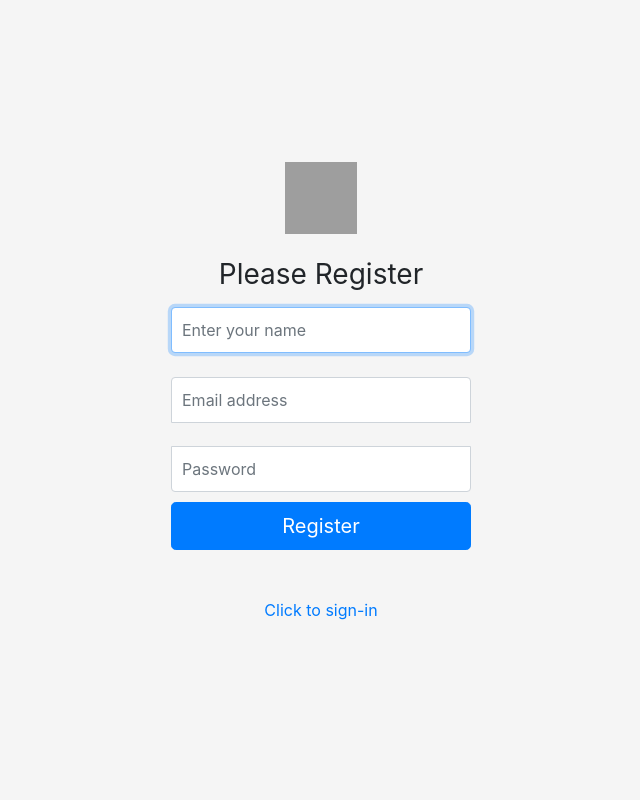
After one commit to ReetRatri/Last_time_learning-, a Django app: page / in a window 1280 px wide. The commit adds this page. Shown: the whole page, without its empty margins (319-959 px from the left). Run offline with Django 5.2, Linux system fonts and the light colour scheme; some libraries are stand-ins or nearby versions; grey boxes are pictures that could not be loaded.

Commit message:
login_authentication

```diff
--- /dev/null
+++ b/learning/myapp/templates/myapp/registration.html
@@ -0,0 +1,121 @@
+<!doctype html>
+<html lang="en">
+
+<head>
+  <meta charset="utf-8">
+  <meta name="viewport" content="width=device-width, initial-scale=1, shrink-to-fit=no">
+  <meta name="description" content="">
+  <meta name="author" content="">
+  <link rel="icon" href="/docs/4.0/assets/img/favicons/favicon.ico">
+
+  <title>Registration</title>
+
+  <link rel="canonical" href="https://getbootstrap.com/docs/4.0/examples/sign-in/">
+
+  <!-- Bootstrap core CSS -->
+  <link rel="stylesheet" href="https://cdn.jsdelivr.net/npm/bootstrap@4.0.0/dist/css/bootstrap.min.css"
+    integrity="sha384-Gn5384xqQ1aoWXA+058RXPxPg6fy4IWvTNh0E263XmFcJlSAwiGgFAW/dAiS6JXm" crossorigin="anonymous">
+
+  <!-- Custom styles for this template -->
+  <script src="https://code.jquery.com/jquery-3.2.1.slim.min.js"
+    integrity="sha384-KJ3o2DKtIkvYIK3UENzmM7KCkRr/rE9/Qpg6aAZGJwFDMVNA/GpGFF93hXpG5KkN"
+    crossorigin="anonymous"></script>
+  <script src="https://cdn.jsdelivr.net/npm/popper.js@1.12.9/dist/umd/popper.min.js"
+    integrity="sha384-ApNbgh9B+Y1QKtv3Rn7W3mgPxhU9K/ScQsAP7hUibX39j7fakFPskvXusvfa0b4Q"
+    crossorigin="anonymous"></script>
+  <script src="https://cdn.jsdelivr.net/npm/bootstrap@4.0.0/dist/js/bootstrap.min.js"
+    integrity="sha384-JZR6Spejh4U02d8jOt6vLEHfe/JQGiRRSQQxSfFWpi1MquVdAyjUar5+76PVCmYl"
+    crossorigin="anonymous"></script>
+  <!-- <link href="signin.css" rel="stylesheet"> -->
+
+</head>
+<style>
+  html,
+  body {
+    height: 100%;
+  }
+
+  body {
+    display: -ms-flexbox;
+    display: -webkit-box;
+    display: flex;
+    -ms-flex-align: center;
+    -ms-flex-pack: center;
+    -webkit-box-align: center;
+    align-items: center;
+    -webkit-box-pack: center;
+    justify-content: center;
+    padding-top: 40px;
+    padding-bottom: 40px;
+    background-color: #f5f5f5;
+  }
+
+  .form-signin {
+    width: 100%;
+    max-width: 330px;
+    padding: 15px;
+    margin: 0 auto;
+  }
+
+  .form-signin .checkbox {
+    font-weight: 400;
+  }
+
+  .form-signin .form-control {
+    position: relative;
+    box-sizing: border-box;
+    height: auto;
+    padding: 10px;
+    font-size: 16px;
+  }
+
+  .form-signin .form-control:focus {
+    z-index: 2;
+  }
+
+  .form-signin input[type="email"] {
+    margin-bottom: -1px;
+    border-bottom-right-radius: 0;
+    border-bottom-left-radius: 0;
+  }
+
+  .form-signin input[type="password"] {
+    margin-bottom: 10px;
+    border-top-left-radius: 0;
+    border-top-right-radius: 0;
+  }
+</style>
+<body class="text-center">
+
+  <form class="form-signin" method="POST">
+    {% csrf_token %}
+    <img class="mb-4" src="https://getbootstrap.com/docs/4.0/assets/brand/bootstrap-solid.svg" alt="" width="72"
+      height="72">
+    <h1 class="h3 mb-3 font-weight-normal">Please Register</h1>
+
+    <label for="name" class="sr-only">Full Name</label>
+    <input type="text" id="name" name="name" class="form-control" placeholder="Enter your name" required autofocus>
+
+   <br>
+
+
+    <label for="inputEmail" class="sr-only">Email address</label>
+    <input type="email" name="email" id="inputEmail" class="form-control" placeholder="Email address" required autofocus>
+
+
+    <br>
+    <label for="inputPassword" class="sr-only">Password</label>
+    <input type="password" name="password" id="inputPassword" class="form-control" placeholder="Password" required>
+    {% if messages %}
+    <ul class="messages">
+      {% for message in messages %}
+      <li{% if message.tags %} class="{{ message.tags }}" {% endif %}>{{ message }}</li>
+        {% endfor %}
+    </ul>
+    {% endif %}
+    <button class="btn btn-lg btn-primary btn-block" type="submit">Register </button>
+    <p class="mt-5 mb-3 text-muted"><a href="login/">Click to sign-in</a></p>
+  </form>
+</body>
+
+</html>
--- a/learning/myapp/templates/myapp/searchbox.html
+++ b/learning/myapp/templates/myapp/searchbox.html
@@ -1,9 +1,4 @@
-{% extends 'myapp/base.html' %}
 
-
-{% block title %}Form Page{% endblock %}
-
-{% block content %}
 
 <form method="GET">
 <div class="container">
--- a/learning/myapp/templates/myapp/success.html
+++ b/learning/myapp/templates/myapp/success.html
@@ -8,5 +8,10 @@
 <h2>Form Submitted Successfully!</h2>
 <p>Thank you for submitting the form.</p>
 <a href="{% url 'form' %}">Go Back</a>
+<br>
+{% if user.is_authenticated %}
+    <a href="{% url 'logout' %}">Logout</a>
+{% endif %}
+
 
 {% endblock %}
--- a/learning/myapp/urls.py
+++ b/learning/myapp/urls.py
@@ -14,5 +14,9 @@ urlpatterns = [
     path('form/', views.form, name='form'),
     path('success/', views.success_view, name='success'),
     path('search/', views.searchbox, name='searchbox'),
+    path('login/', views.login_portal, name='login_portal'),
+    path('', views.registration_portal, name='registration_portal'),
+    path('logout/', logout_portal, name='logout'),
+
 
 ]
--- a/learning/myapp/views.py
+++ b/learning/myapp/views.py
@@ -8,8 +8,11 @@ from django.db.models import Q
 from .forms import Itemform
 
 from django.http import HttpResponse ,JsonResponse
-
-
+from django.contrib.auth.models import User
+from django.contrib import messages
+from django.contrib.auth import authenticate, login, logout
+from django.contrib.auth.decorators import login_required
+from django.contrib.auth import logout
 def index(request):
 
     data = {
@@ -76,8 +79,6 @@ def form(request):
 
     return render(request, 'myapp/form.html')
 
-def success_view(request):
-    return render(request, 'myapp/success.html')
 
 def searchbox(request):
     students = Formdata.objects.all()
@@ -98,3 +99,91 @@ def searchbox(request):
     context = {'students' :students , 'search':search  }
     # print(context)
     return render(request ,  'myapp/searchbox.html' , context)
+
+
+
+
+
+def login_portal(request):
+    print(request.user)
+    if request.method == 'POST':
+
+        username = request.POST.get('username')
+        password = request.POST.get('password')
+
+        print(username , password)
+        print(username , password)
+        print(username , password)
+        print(username , password)
+        print(username , password)
+        print(username , password)
+        print(username , password)
+
+        user_obj =User.objects.filter(username = username)
+
+        if not user_obj.exists():
+            messages.error(request, ' username does not exist')
+            return redirect('/')
+
+        if True:
+            print(authenticate(username = username , password = password ))
+
+        user_obj = authenticate(username = username , password = password )
+
+
+        if not user_obj:
+            messages.error(request, 'Invalid credentials')
+
+            return redirect('/login/')
+
+
+        login( request ,user_obj)
+        messages.error(request, 'u got it.')
+        return redirect('/success/')
+    return render(request , 'myapp/login.html')
+
+
+
+
+def registration_portal(request):
+    if request.method == 'POST':
+        username = request.POST.get('name')
+        email = request.POST.get('email')
+        password = request.POST.get('password')
+
+        print('-----------------------------------')
+        print('-----------------------------------')
+        print('-----------------------------------')
+        print(username , email , password)
+
+        user_obj = User.objects.filter(Q(email=email) | Q(username=username))
+
+        if user_obj.exists():
+            messages.error(request , 'Username already exists')
+            return redirect('/')
+        user_obj = User.objects.create(
+            username=username,
+            email=email
+            )
+
+        # user_obj = User(username=username, email=email)
+        user_obj.set_password(password)  # Hash the password before saving
+        user_obj.save()
+        messages.error(request , 'Success account created.')
+
+
+    return render(request , 'myapp/registration.html')
+
+
+@login_required(login_url='/login/')
+def success_view(request):
+    # if request.user.is_authenticated:
+    #     print('yes')
+    #     print(request.user)
+
+    return render(request, 'myapp/success.html')
+
+def logout_portal(request):
+    logout(request)  # Log the user out
+    messages.success(request, 'You have been logged out successfully.')
+    return redirect('/')  # Redirect to homepage or login page
```
Also changed, not shown: learning/myapp/script.py (+10 -0 lines), learning/myapp/templates/myapp/login.html (added, +97 -0 lines), learning/db.sqlite3, learning/myapp/utils.py (line endings or trailing spaces).
